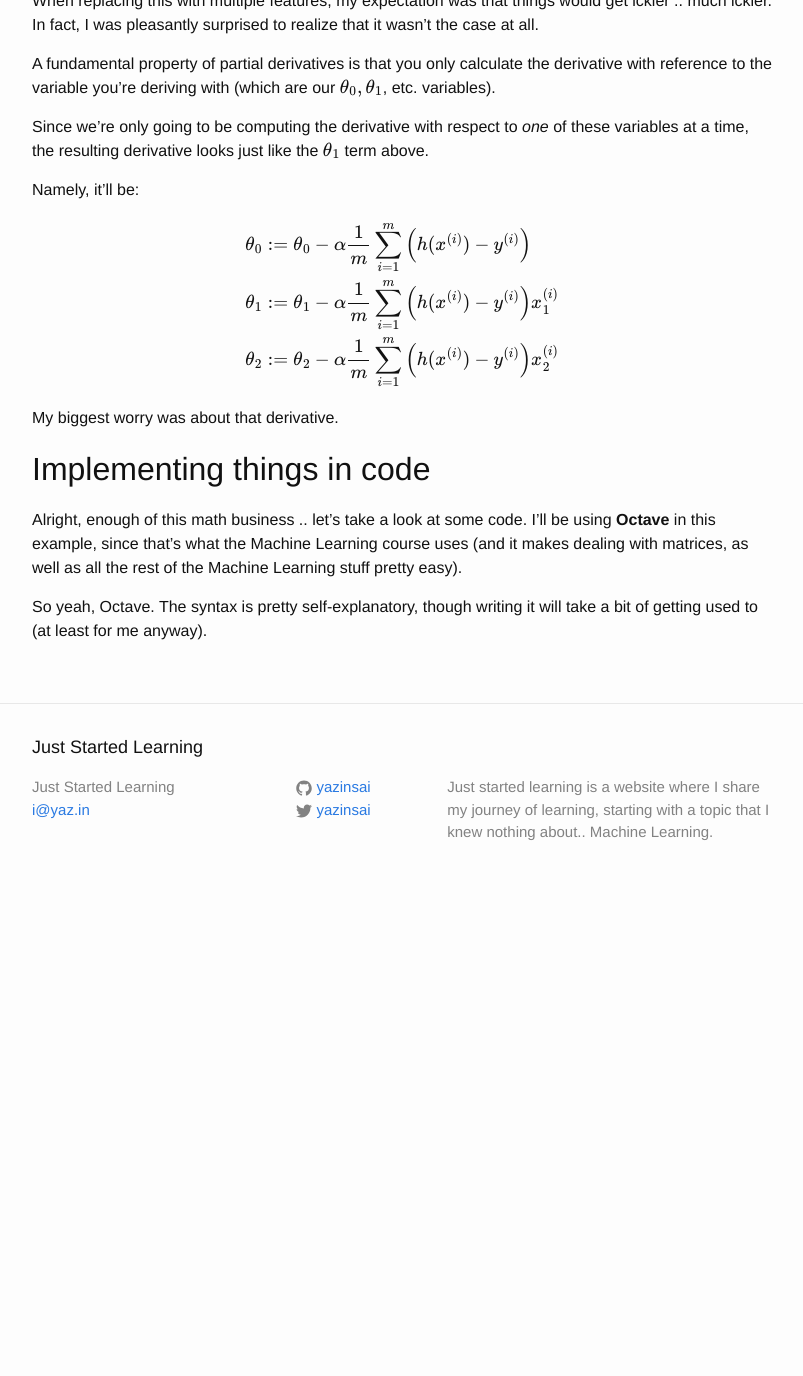
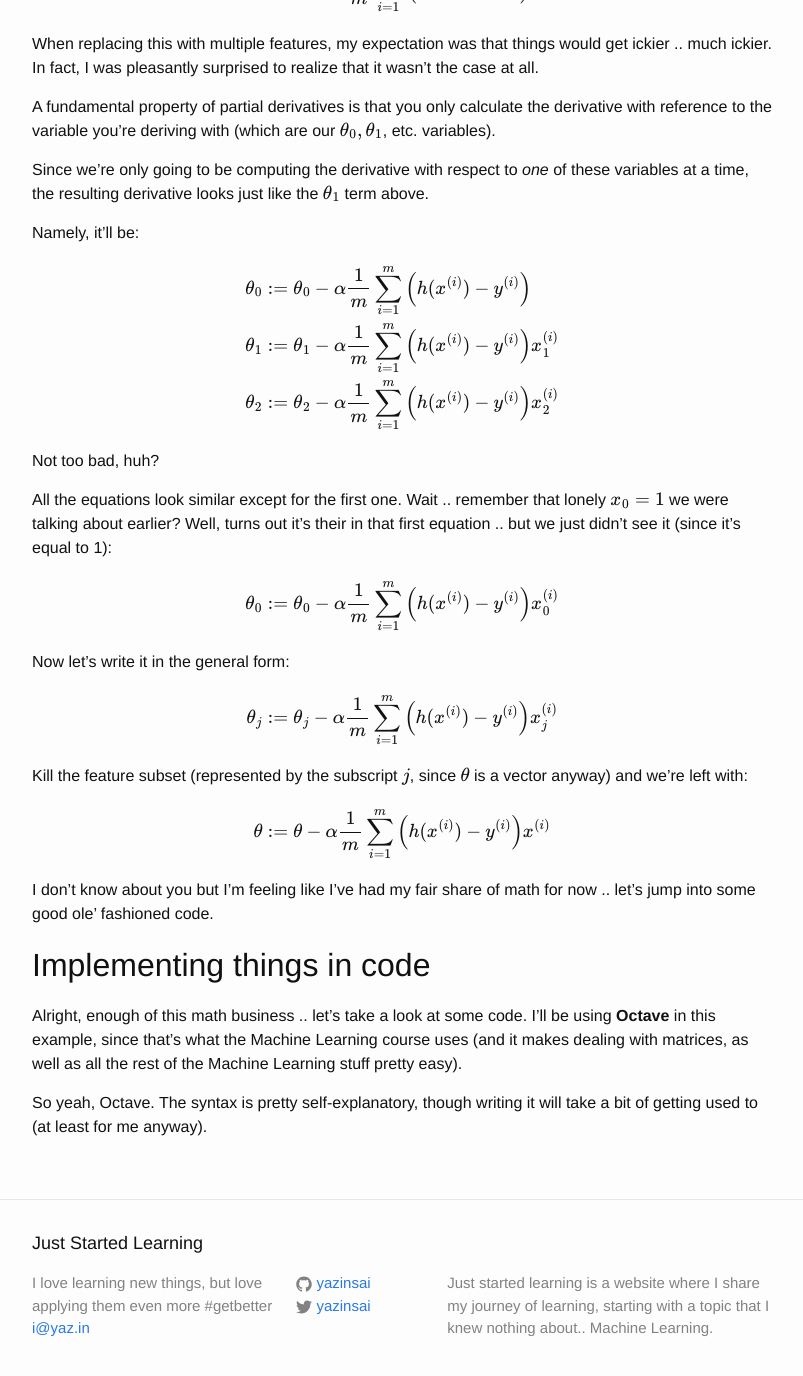
Before and after one commit to juststartedlearning/juststartedlearning.github.com, a Jekyll site: the page built from _posts/2016-01-13-multivariate-linear-regression.md, in a window 1280 px wide and 1400 px high, scrolled down 2818 px. Shown: the top 1376 px of the window, without its empty margins (238-1041 px from the left). Built offline with Jekyll 4.4.1, drawn with Linux system fonts in a browser that asks for light colours; formulas are drawn with MathJax 3; before the commit the page ends 3722 px from its top, so only the background shows below that; some of the changed text lies outside the part shown.

Commit message:
Expanded on the formulas I described

```diff
--- a/_includes/footer.html
+++ b/_includes/footer.html
@@ -7,7 +7,7 @@
     <div class="footer-col-wrapper">
       <div class="footer-col footer-col-1">
         <ul class="contact-list">
-          <li>{{ site.title }}</li>
+          <li>I love learning new things, but love applying them even more #getbetter</li>
           <li><a href="mailto:{{ site.email }}">{{ site.email }}</a></li>
         </ul>
       </div>
--- a/_posts/2016-01-13-multivariate-linear-regression.md
+++ b/_posts/2016-01-13-multivariate-linear-regression.md
@@ -111,7 +111,9 @@ Next, let's take a look at our gradient descent equation.
 
 If you'll recall, the gradient descent equation in the case of a single feature looked like this:
 
-$$\theta_j := \theta_j - \alpha \frac{\partial}{\partial \theta_j} J(\theta_0, \theta_1)$$
+$$\theta_j := \theta_j - \alpha \frac{\partial}{\partial \theta_j} J(\theta)$$
+
+Substituting for \\(J(\theta)\\), that becomes:
 
 $$\theta_j := \theta_j - \alpha \frac{\partial}{\partial \theta_j} \left( \frac{1}{2m} \sum_{i=1}^m \left( h(x^{(i)}) - y^{(i)} \right)^2 \right)$$
 
@@ -147,7 +149,21 @@ $$
 \end{align}
 $$
 
-My biggest worry was about that derivative.
+Not too bad, huh?
+
+All the equations look similar except for the first one. Wait .. remember that lonely \\(x_0=1\\) we were talking about earlier? Well, turns out it's their in that first equation .. but we just didn't see it (since it's equal to 1):
+
+$$\theta_0 := \theta_0 - \alpha \frac{1}{m} \sum_{i=1}^m \left(h(x^{(i)}) - y^{(i)}\right) x_0^{(i)}$$
+
+Now let's write it in the general form:
+
+$$\theta_j := \theta_j - \alpha \frac{1}{m} \sum_{i=1}^m \left(h(x^{(i)}) - y^{(i)}\right) x_j^{(i)}$$
+
+Kill the feature subset (represented by the subscript \\(j\\), since \\(\theta\\) is a vector anyway) and we're left with:
+
+$$\theta := \theta - \alpha \frac{1}{m} \sum_{i=1}^m \left(h(x^{(i)}) - y^{(i)}\right) x^{(i)}$$
+
+I don't know about you but I'm feeling like I've had my fair share of math for now .. let's jump into some good ole' fashioned code.
 
 ## Implementing things in code
 
```
